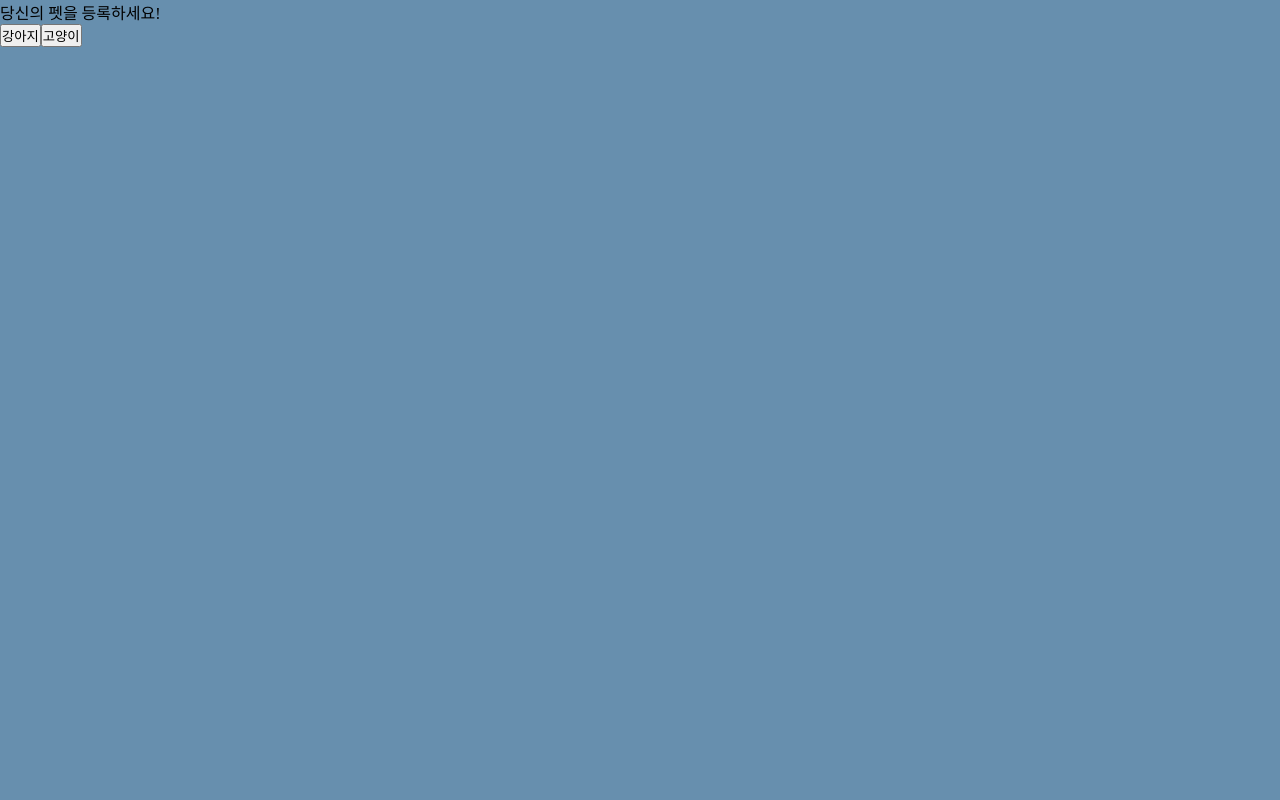
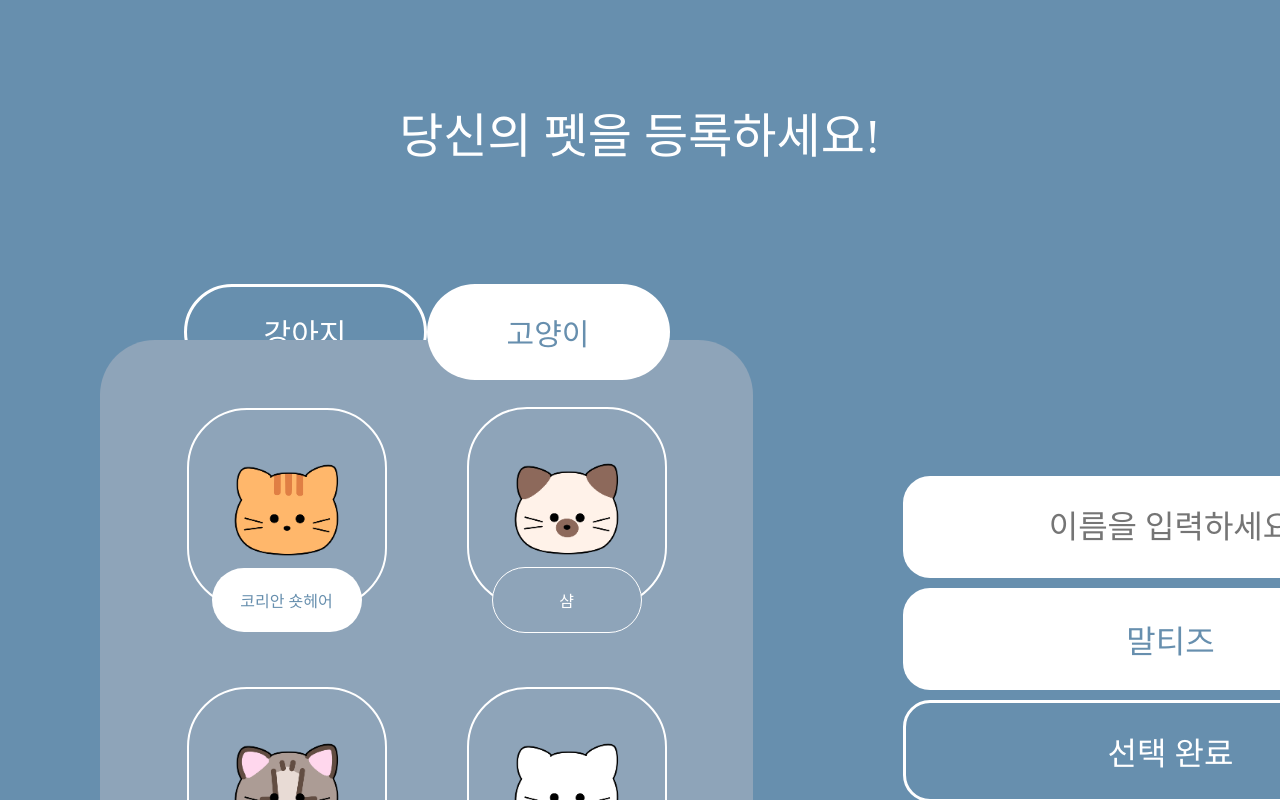
Before and after one commit to miniposi/Oasis, a Next.js app: page /custom in a window 1280 px wide. Shown: the top 800 px of the page. Built offline with nearby package versions, Linux system fonts and the light colour scheme; a web font is replaced by a local one.

Commit message:
feat: custom page

```diff
--- a/pages/custom.tsx
+++ b/pages/custom.tsx
@@ -1,40 +1,221 @@
 import styled from "styled-components";
+import { CustomCatData, CustomDogData } from "@/data/CustomData";
+import { useState } from 'react';
 
 interface ButtonProps {
   isActive: true | false;
 }
 
+interface AnimalTypeProps {
+  type: 'cat' | 'dog';
+}
+
 export default function CustomPage() {
+  const [type, setType] = useState<AnimalTypeProps['type']>('cat');
+  const [name, setName] = useState<string>('');
+  const [species, setSpecies] = useState<string>('말티즈');
+  const [selectedID, setSelectedID] = useState(1);
+
+  const handleAnimalType = (type: 'cat' | 'dog') => {
+    setType(type);
+    if (type === 'cat') setSpecies('코리안 숏헤어');
+    else setSpecies('말티즈');
+  }
+
+  const getCustomMap = (type: 'cat' | 'dog') => {
+    return type === 'cat' ? CustomCatData : CustomDogData;
+  }
+
+  const handleSubmit = (event: { preventDafault: () => void; }) => {
+    // 폼 제출 막기
+    event.preventDafault();
+
+    // @TODO 백엔드로 캐릭터 데이터 넘기기
+  }
+
+  const handleSelect = (item: any) => {
+    setSpecies(item.name);
+    setSelectedID(item.id);
+  }
+
   return (
     <StyledWrapper>
       <StyledHeader>당신의 펫을 등록하세요!</StyledHeader>
       <StyledInnerWrapper>
         <StyledChose>
           <StyledButtonHeader>
-            <StyledButton type="button" isActive={true}>
+            <StyledButton type="button" isActive={type === 'dog' ? true : false} onClick={() => handleAnimalType('dog')}>
               강아지
             </StyledButton>
-            <StyledButton type="button" isActive={false}>
+            <StyledButton type="button" isActive={type === 'cat' ? true : false} onClick={() => handleAnimalType('cat')}>
               고양이
             </StyledButton>
           </StyledButtonHeader>
+          <StyledCustomWrapper>
+            {getCustomMap(type).map(item => (
+                <StyledCustom key={item.id} onClick={() => handleSelect(item)}>
+                  <StyledImg src={item.src} alt={item.name}/>
+                  <StyledNameTag isActive={selectedID === item.id ? true : false}>{item.name}</StyledNameTag>
+                </StyledCustom>
+            ))}
+          </StyledCustomWrapper>
         </StyledChose>
-        <StyledContent></StyledContent>
+        <StyledContent>
+          <StyledInput
+            type='text'
+            placeholder='이름을 입력하세요'
+            value={name} onChange={(e) => setName(e.target.value)}
+          />
+          <StyledSelectedSpecies>{species}</StyledSelectedSpecies>
+          <StyledSubmitButton type='button'>선택 완료</StyledSubmitButton>
+        </StyledContent>
       </StyledInnerWrapper>
     </StyledWrapper>
   );
 }
 
-const StyledWrapper = styled.div``;
+const StyledWrapper = styled.div`
+  display: flex;
+  flex-direction: column;
+  justify-content: center;
+`;
 
-const StyledHeader = styled.div``;
+const StyledHeader = styled.div`
+  display: flex;
+  justify-content: center;
+  align-items: center;
+  width: 1224px;
+  height: 144px;
+  color: #FFF;
+  text-align: center;
+  font-size: 48px;
+  margin: 60px auto;
+`;
 
-const StyledInnerWrapper = styled.div``;
+const StyledInnerWrapper = styled.div`
+  width: 1531px;
+  height: 750px;
+  display: flex;
+  justify-contents: center;
+  align-items: center;
+  margin: auto;
+`;
 
-const StyledChose = styled.div``;
+const StyledChose = styled.div`
+  padding: 100px;
+`;
 
-const StyledContent = styled.div``;
+const StyledContent = styled.div`
+  padding: 50px;
+  display: flex;
+  flex-direction: column;
+  gap: 10px;
+`;
 
-const StyledButton = styled.button<ButtonProps>``;
+const StyledButton = styled.button<ButtonProps>`
+  width: 243px;
+  height: 96px;
+  border-radius: 61px;
+  border: ${({ isActive }) => (isActive ? '0' : '3px solid #FFF')};
+  background: ${({ isActive }) => isActive ? '#FFF' : '#678FAE'};
+  z-index: ${({ isActive }) => isActive ? 3 : 0};
+  color: ${({ isActive }) => isActive ? '#678FAE' : '#FFF'};
+  font-size: 30px;
+`;
 
-const StyledButtonHeader = styled.div``;
+const StyledButtonHeader = styled.div`
+  display: flex;
+  justify-content: center;
+  align-items: center;
+`;
+
+const StyledCustomWrapper = styled.div`
+  display: grid;
+  grid-template-columns: repeat(2, 280px);
+  grid-template-rows: repeat(2, 280px);
+  justify-content: center;
+  align-items: center;
+  position: relative;
+  top: -40px;
+
+  width: 653px;
+  padding: 20px 0 35px 0;
+  border-radius: 55px;
+  border: 0;
+  background: #8ea4b9;
+`;
+
+const StyledCustom = styled.div`
+  display: flex;
+  flex-direction: column;
+  justify-content: center;
+  align-items: center;
+  width: 280px;
+  height: 280px;
+`;
+
+const StyledImg = styled.img`
+  width: 200px;
+  height: 200px;
+  border: 2px solid #FFF;
+  border-radius: 30%;
+  position: relative;
+  top: 40px;
+`;
+
+const StyledNameTag = styled.p<ButtonProps>`
+  width: 150px;
+  padding: 20px 0;
+  background: ${({ isActive }) => isActive ? '#FFF' : '#8ea4b9'};
+  color: ${({ isActive }) => isActive ? '#678FAE' : '#FFF'};
+  border: ${({ isActive }) => (isActive ? '0' : '1px solid #FFF')};
+  border-radius: 100px;
+  text-align: center;
+  z-index: 3;
+`;
+
+const StyledInput = styled.input`
+  width: 535px;
+  height: 102px;
+  border: 0;
+  border-radius: 27px;
+  background: #FFF;
+  text-align: center;
+  font-size: 32px;
+  color: #678FAE;
+  caret-color: #678FAE;
+
+  ::placeholder {
+    color: #678FAE;
+    font-size: 32px;
+  }
+
+  &:focus {
+    outline: none;
+  }
+`;
+
+const StyledSubmitButton = styled.button`
+  width: 535px;
+  height: 102px;
+  border: 3px solid #FFF;
+  border-radius: 27px;
+  background: #678FAE;
+  text-align: center;
+  font-size: 32px;
+  color: #FFF;
+`
+
+const StyledSelectedSpecies = styled.p`
+  display: flex;
+  justify-content: center;
+  align-items: center;
+  width: 535px;
+  height: 102px;
+  border: 0;
+  border-radius: 27px;
+  background: #FFF;
+  text-align: center;
+  font-size: 32px;
+  color: #678FAE;
+`;
```
